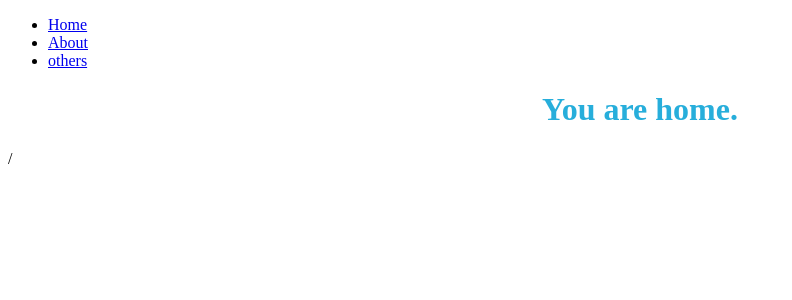
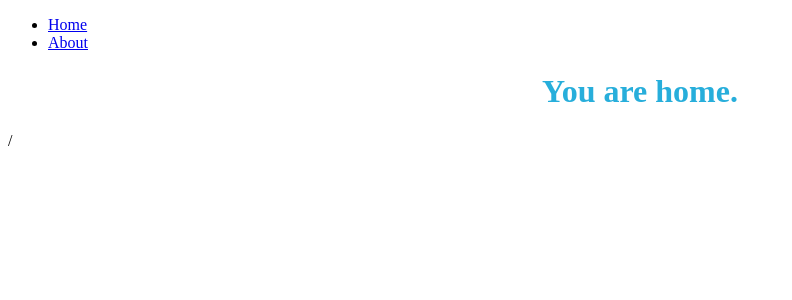
Before and after one commit to SUVRO96/Building-Using-a-Custom-Context-Provider-Component-React-Context-Limitations-...---In-Class---Ad, a React app: page / in a window 1280 px wide. Shown: the top 300 px of the page, without its empty margins (0-792 px from the left). Built offline with nearby package versions, Linux system fonts and the light colour scheme.

Commit message:
Update Nav.js

```diff
--- a/src/components/Nav.js
+++ b/src/components/Nav.js
@@ -11,9 +11,6 @@ const Nav = () => {
         <li>
           <Link to={"/about"}>About</Link>
         </li>
-        <li>
-          <Link to={"/*"}>others</Link>
-        </li>
       </ul>
     </div>
   );
```
